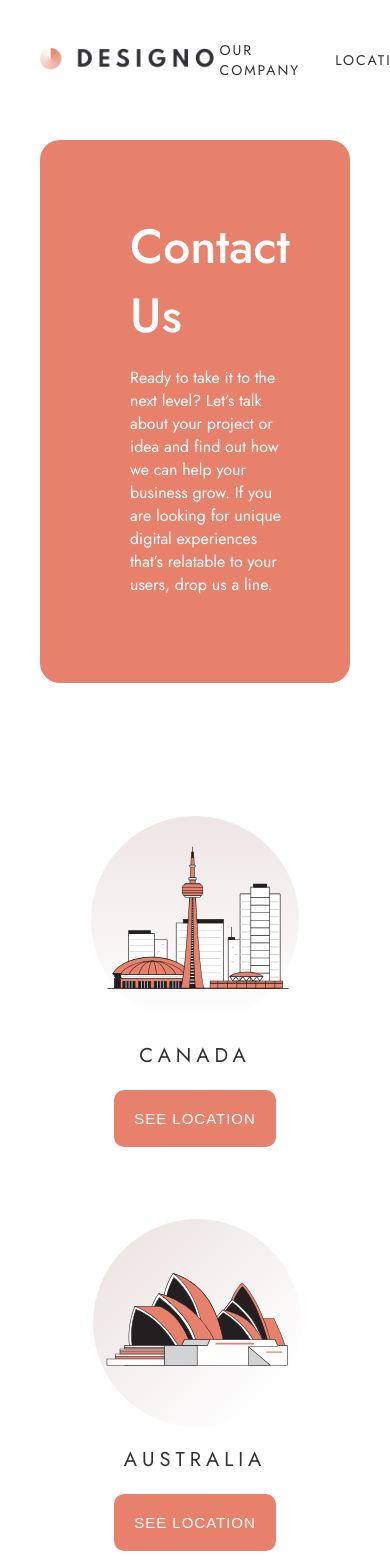
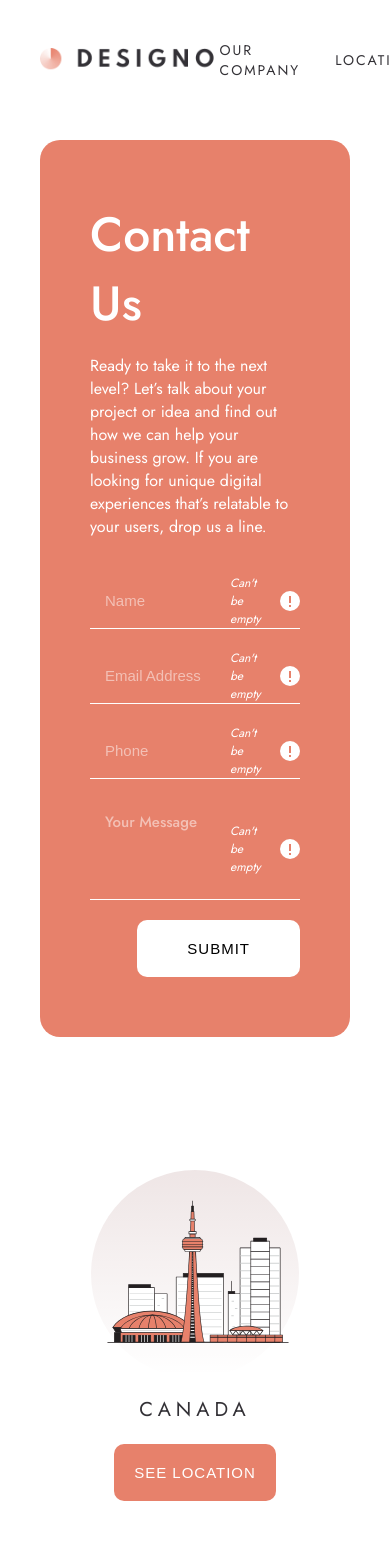
Before and after one commit to curlos/designo-agency-website, a Next.js app: page /contact in a window 390 px wide. Shown: the top 1568 px of the page. Built offline with nearby package versions, Linux system fonts and the light colour scheme.

Commit message:
Add media queries for locations and contact pages

```diff
--- a/components/AboutCountries.js
+++ b/components/AboutCountries.js
@@ -6,6 +6,7 @@ import { devices } from '../styles/media_queries'
 const Container = styled.div`
   display: grid;
   grid-template-columns: 1fr 1fr 1fr;
+  align-items: center;
   gap: 20px;
   margin-bottom: 90px;
 
--- a/components/AboutCountry.js
+++ b/components/AboutCountry.js
@@ -7,6 +7,7 @@ const Container = styled.div`
   flex-direction: column;
   align-items: center;
   justify-content: center;
+  text-align: center;
 
   p {
     font-size: 20px;
--- a/components/AboutTopInfo.js
+++ b/components/AboutTopInfo.js
@@ -49,6 +49,8 @@ const InfoWrapper = styled.div`
 
 const ImageWrapper = styled.img`
   background-image: url('/assets/about/desktop/image-about-hero.jpg');
+  background-repeat: no-repeat;
+  background-size: cover;
   height: 100%;
   width: 100%;
   border-top-right-radius: 20px;
--- a/components/ContactForm.js
+++ b/components/ContactForm.js
@@ -1,5 +1,6 @@
 import React, { useState } from 'react'
 import styled from 'styled-components'
+import { devices } from '../styles/media_queries'
 
 const Container = styled.div`
   display: grid;
@@ -10,9 +11,16 @@ const Container = styled.div`
   border-radius: 20px;
   color: #FFFFFF;
   margin-bottom: 130px;
+
+  @media ${devices.tablet} {
+    display: flex;
+    flex-direction: column;
+    gap: 20px;
+    padding: 60px 50px;
+  };
 `
 
-const Left = styled.div`
+const ContactAbout = styled.div`
   display: flex;
   flex-direction: column;
   justify-content: center;
@@ -69,13 +77,14 @@ const InputWrapper = styled.div`
 
 const EmptyError = styled.div`
   display: flex;
+  justify-content: flex-end;
   align-items: center;
   gap: 10px;
   font-size: 12px;
   font-style: italic;
 `
 
-const Right = styled.form`
+const Inputs = styled.form`
   display: flex;
   flex-direction: column;
   gap: 20px;
@@ -137,12 +146,12 @@ const ContactForm = () => {
 
   return (
     <Container>
-      <Left>
+      <ContactAbout>
         <h1>Contact Us</h1>
         <p>Ready to take it to the next level? Let’s talk about your project or idea and find out how we can help your business grow. If you are looking for unique digital experiences that’s relatable to your users, drop us a line.</p>
-      </Left>
+      </ContactAbout>
 
-      <Right>
+      <Inputs>
         {INPUTS.map((inputInfo) => (
           <InputWrapper>
             <Input type={inputInfo.text} placeholder={inputInfo.placeholder} empty={inputInfo.value.length < 1} value={inputInfo.value} onChange={(e) => inputInfo.change(e.target.value)}></Input>
@@ -165,7 +174,7 @@ const ContactForm = () => {
         <ButtonWrapper>
           <WhiteButton>SUBMIT</WhiteButton>
         </ButtonWrapper>
-      </Right>
+      </Inputs>
     </Container>
   )
 }
--- a/components/LocationCountries.js
+++ b/components/LocationCountries.js
@@ -1,12 +1,17 @@
 import React from 'react'
 import styled from 'styled-components'
 import LocationCountry from './LocationCountry'
+import { devices } from '../styles/media_queries'
 
 const Container = styled.div`
   display: flex;
   flex-direction: column;
   gap: 20px;
   margin-bottom: 130px;
+
+  @media ${devices.tablet} {
+    gap: 90px;
+  };
 `
 
 const LocationCountries = () => {
--- a/styles/media_queries.js
+++ b/styles/media_queries.js
@@ -2,7 +2,7 @@ const sizes = {
   mobileS: '320px',
   mobileM: '375px',
   mobileL: '425px',
-  tablet: '768px',
+  tablet: '900px',
   laptop: '1024px',
   laptopL: '1440px',
   desktop: '2560px',
```
Also changed, not shown: components/LocationCountry.js (+15 -0 lines).
